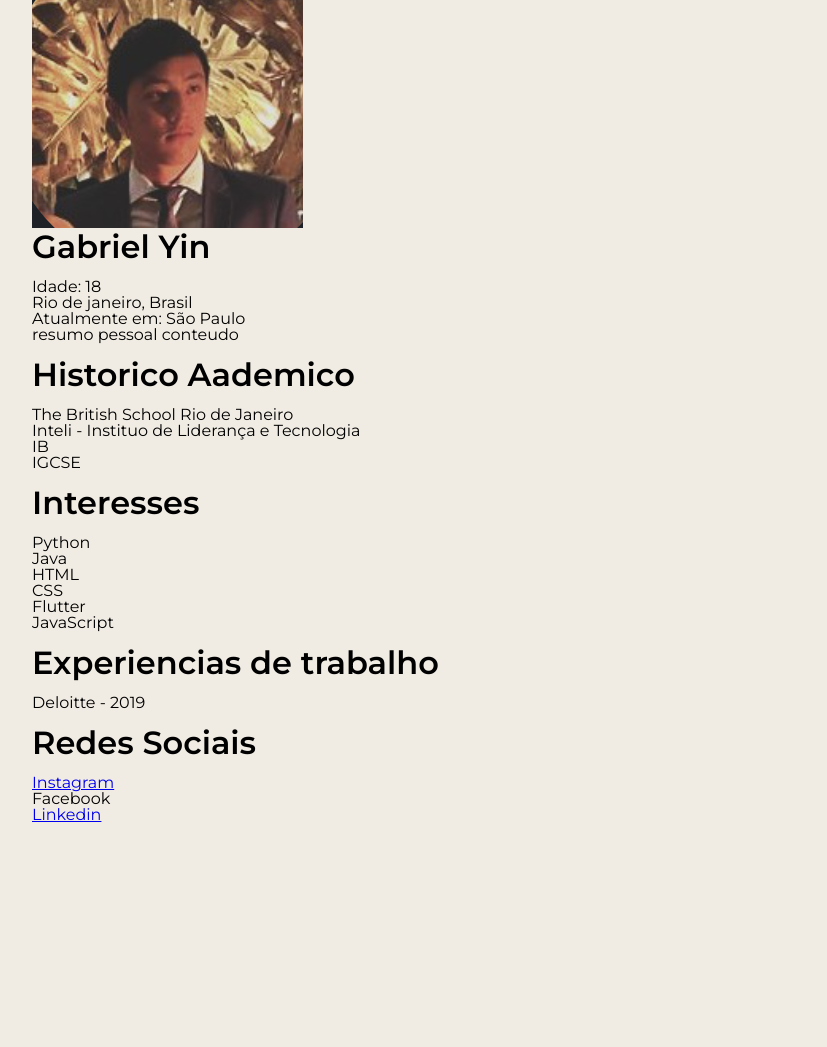
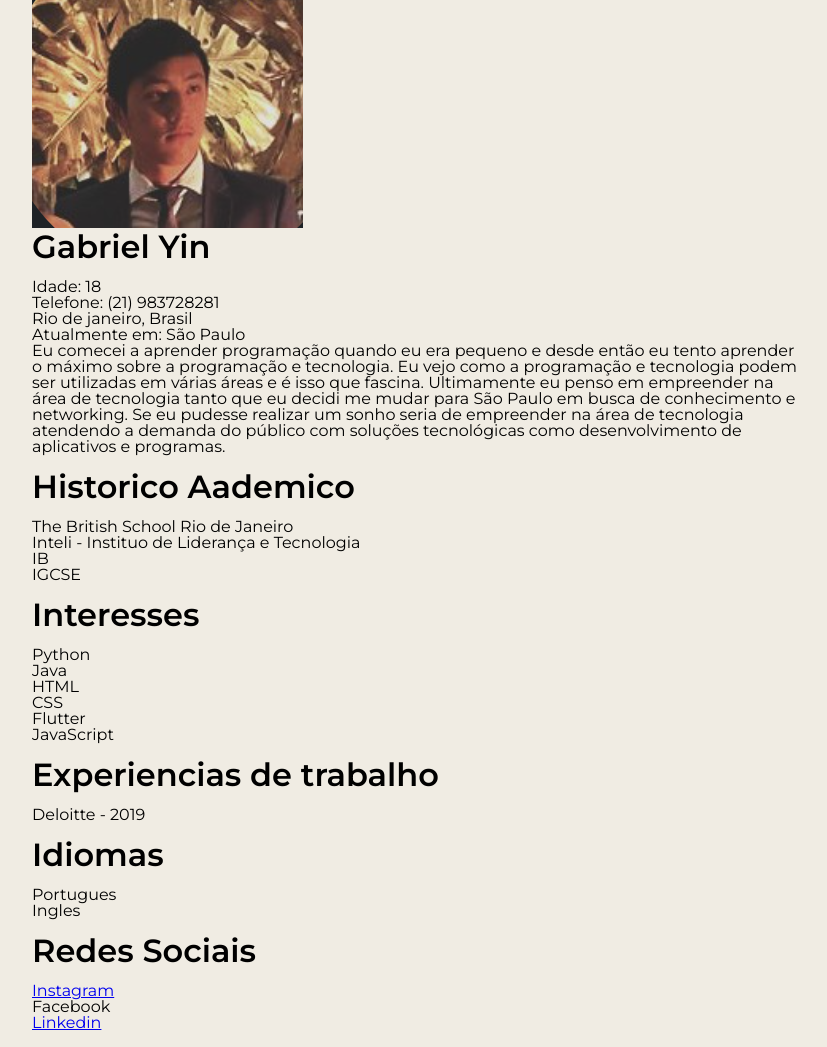
Before and after one commit to gabrielyin/Tutorial_M2, a plain HTML site: page SEMANA_01/03_AUT_EST_ENTREGA/index.html in a window 1280 px wide. Shown: the whole page, without its empty margins (224-1051 px from the left). Before the commit the page ends 839 px from the top, so only its background shows below. Drawn offline with Linux system fonts and the light colour scheme.

Commit message:
mais informacoes

```diff
--- a/SEMANA_01/03_AUT_EST_ENTREGA/index.html
+++ b/SEMANA_01/03_AUT_EST_ENTREGA/index.html
@@ -30,10 +30,16 @@
                 <h1>Gabriel Yin</h1>
                 <ul>
                     <li>Idade: 18</li>
+                    <li>Telefone: (21) 983728281</li>
                     <li>Rio de janeiro, Brasil</li>
                     <li>Atualmente em: São Paulo</li>
                 </ul>
-                <p>resumo pessoal conteudo</p>
+                <p>Eu comecei a aprender programação quando eu era pequeno e desde então eu tento aprender o máximo
+                    sobre a programação e tecnologia. Eu vejo como a programação e tecnologia podem ser utilizadas em
+                    várias áreas e é isso que fascina. Ultimamente eu penso em empreender na área de tecnologia tanto
+                    que eu decidi me mudar para São Paulo em busca de conhecimento e networking. Se eu pudesse realizar
+                    um sonho seria de empreender na área de tecnologia atendendo a demanda do público com soluções
+                    tecnológicas como desenvolvimento de aplicativos e programas.</p>
             </div>
         </div>
     </section>
@@ -81,6 +87,18 @@
     <br>
     <section>
         <div class="container">
+            <div>
+                <h1>Idiomas</h1>
+                <ul>
+                    <li>Portugues</li>
+                    <li>Ingles</li>
+                </ul>
+            </div>
+        </div>
+    </section>
+    <br>
+    <section>
+        <div class="container">
             <h1>Redes Sociais</h1>
             <ul>
                 <li><a href="https://www.instagram.com/gabriel_yin/">Instagram</a></li>
```
